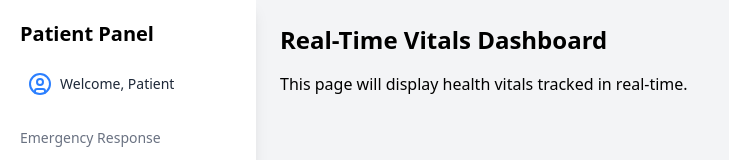
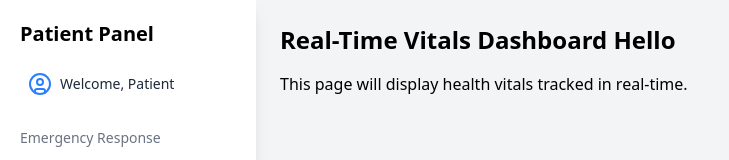
Before and after one commit to Deva04-pvt/Swift-Aid, a Next.js app: page /patient/dashboard/monitoring in a window 1280 px wide. Shown: the top 160 px of the page, without its empty margins (0-729 px from the left). Built offline with nearby package versions, Linux system fonts and the light colour scheme; no server answers.

Commit message:
feat: display user's name in real-time vitals dashboard

```diff
--- a/src/app/patient/dashboard/monitoring/page.js
+++ b/src/app/patient/dashboard/monitoring/page.js
@@ -1,8 +1,12 @@
+"use client";
+import { useSession } from "next-auth/react";
+
 export default function VitalsDashboard() {
+  const { data: session } = useSession();
   return (
     <div>
       <h1 className="text-2xl font-semibold mb-4">
-        Real-Time Vitals Dashboard
+        Real-Time Vitals Dashboard Hello {session?.user.name}
       </h1>
       <p>This page will display health vitals tracked in real-time.</p>
     </div>
```
